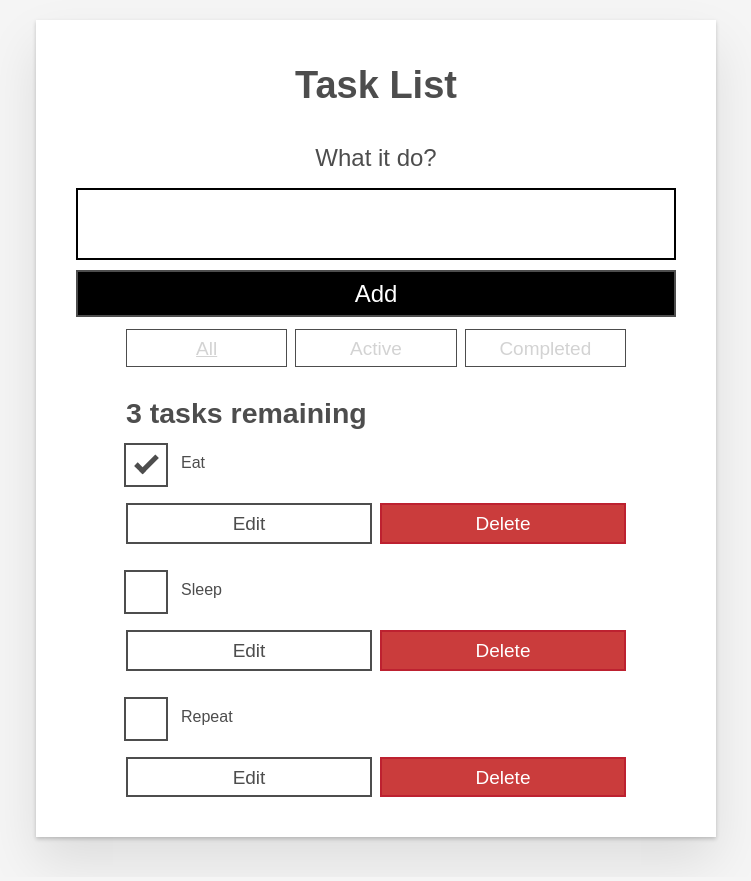
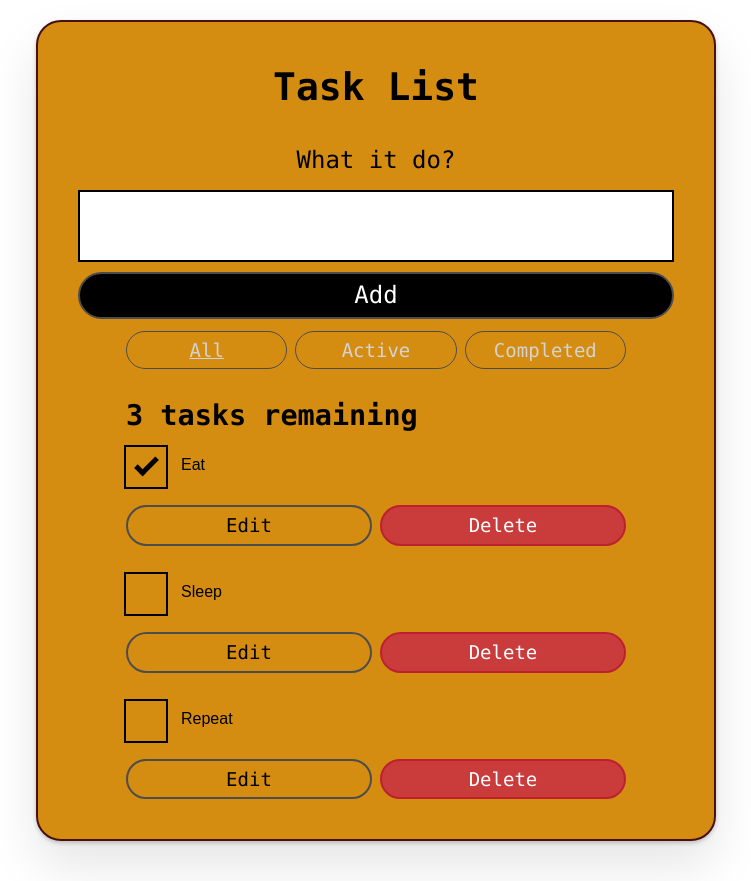
Before and after one commit to TomisinJ/todo-list, a React (Create React App) app: page / in a window 1280 px wide. Shown: the whole page, without its empty margins (264-1015 px from the left). Built offline with nearby package versions, Linux system fonts and the light colour scheme.

Commit message:
Updated css

```diff
--- a/src/index.css
+++ b/src/index.css
@@ -69,10 +69,10 @@ body {
   max-width: 68rem;
   margin: 0 auto;
   font:
-    1.6rem/1.25 Arial,
+    1.6rem/1.25 Menlo,
     sans-serif;
-  background-color: #f5f5f5;
-  color: #4d4d4d;
+  background-color: #ffffff;
+  /* color: #4d4d4d; */
 }
 
 @media screen and (min-width: 620px) {
@@ -91,6 +91,7 @@ body {
 .btn {
   padding: 0.8rem 1rem 0.7rem;
   border: 0.2rem solid #4d4d4d;
+  border-radius: 40px;
   cursor: pointer;
   text-transform: capitalize;
 }
@@ -179,13 +180,15 @@ body {
 /* End Global styles */
 
 .todoapp {
-  background: #fff;
+  background: #d58d11;
   margin: 2rem 0 4rem 0;
   padding: 1rem;
   position: relative;
   box-shadow:
     0 2px 4px 0 rgba(0, 0, 0, 0.2),
     0 2.5rem 5rem 0 rgba(0, 0, 0, 0.1);
+  border: 2px solid #491010;
+  border-radius: 25px;
 }
 
 @media screen and (min-width: 550px) {
```
